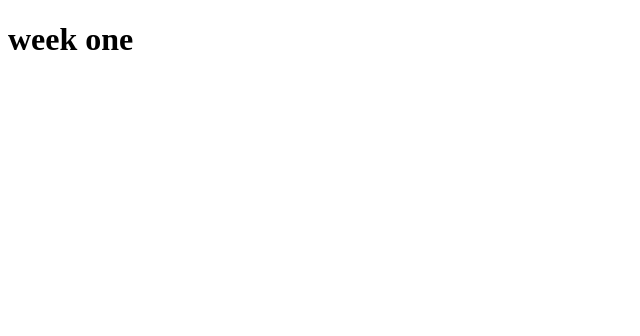
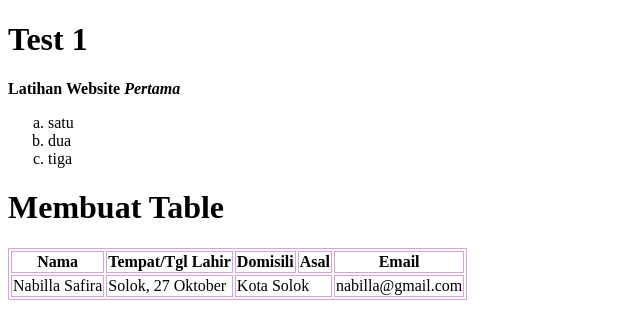
Before and after one commit to NabillaSafira/RevoU-SoftwareEngineering, a plain HTML site: page Week1/index.html in a window 1280 px wide. Shown: the whole page, without its empty margins (0-640 px from the left). Drawn offline with Linux system fonts and the light colour scheme.

Commit message:
belajar membuat website dengan html dan css

```diff
--- a/Week1/index.html
+++ b/Week1/index.html
@@ -1,10 +1,36 @@
 <!DOCTYPE html>
 <html>
     <head>
-        <title>Latihan Website</title>
+        <title>Test HTML 1</title>
     </head>
     <body>
-        <h1>week one</h1>
+        <h1>Test 1</h1>
+        <p><b> Latihan Website <i>Pertama</i></b></p>
+        <ol type="a">
+            <li>satu</li>
+            <li>dua</li>
+            <li>tiga</li>
+        </ol>
+        <h1>Membuat Table</h1>
+        <style>
+            table, th, td{
+                border: 1px solid plum;
+            }
+        </style>
+        <table>
+            <tr>
+                <th>Nama</th>
+                <th>Tempat/Tgl Lahir</th>
+                <th>Domisili</th>
+                <th>Asal</th>
+                <th>Email</th>
+            </tr>
+            <tr>
+                <td>Nabilla Safira</td>
+                <td>Solok, 27 Oktober</td>
+                <td colspan="2">Kota Solok</td>
+                <td>nabilla@gmail.com</td>
+            </tr>
+        </table>
     </body>
-
 </html>
```
